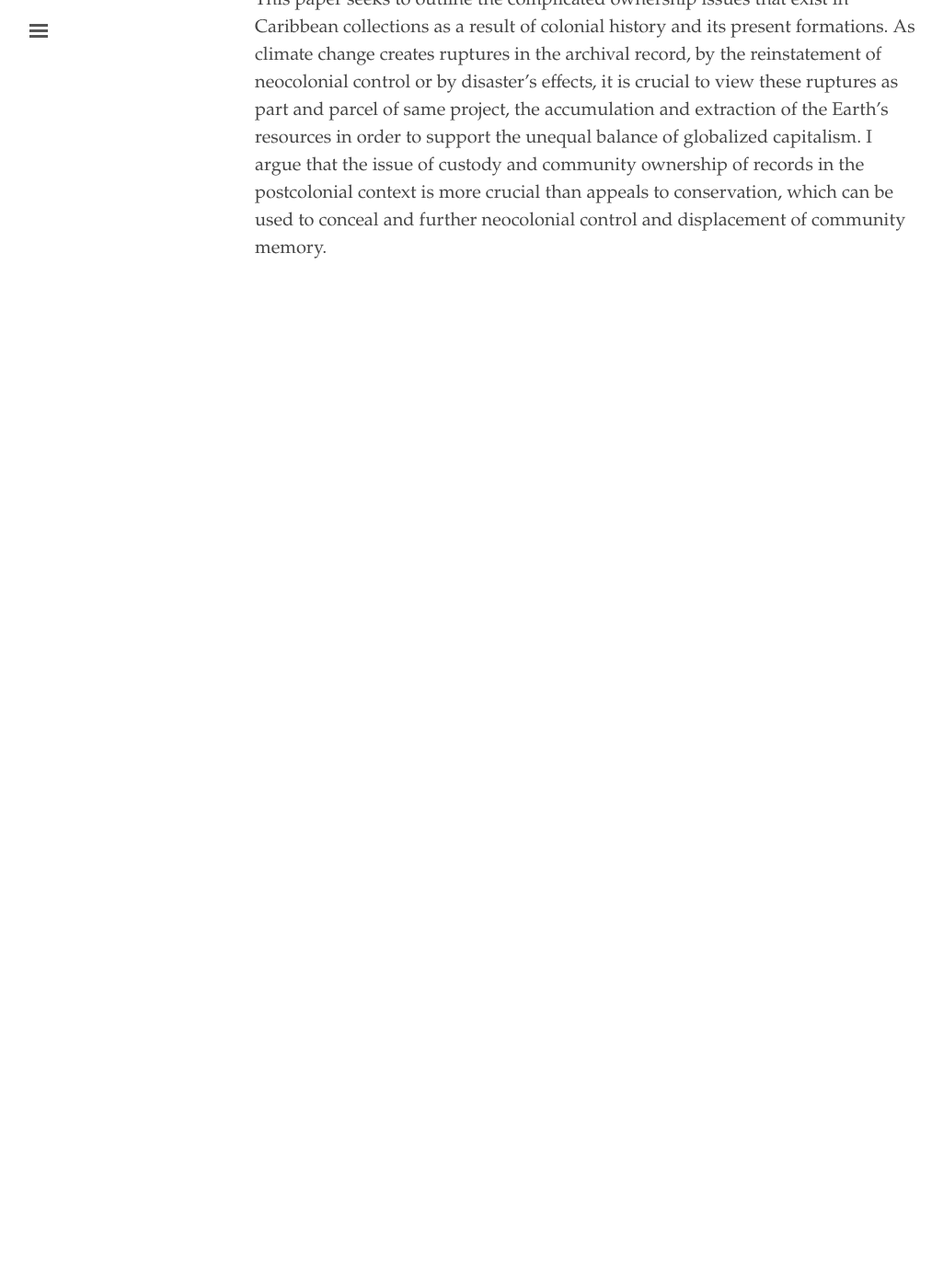
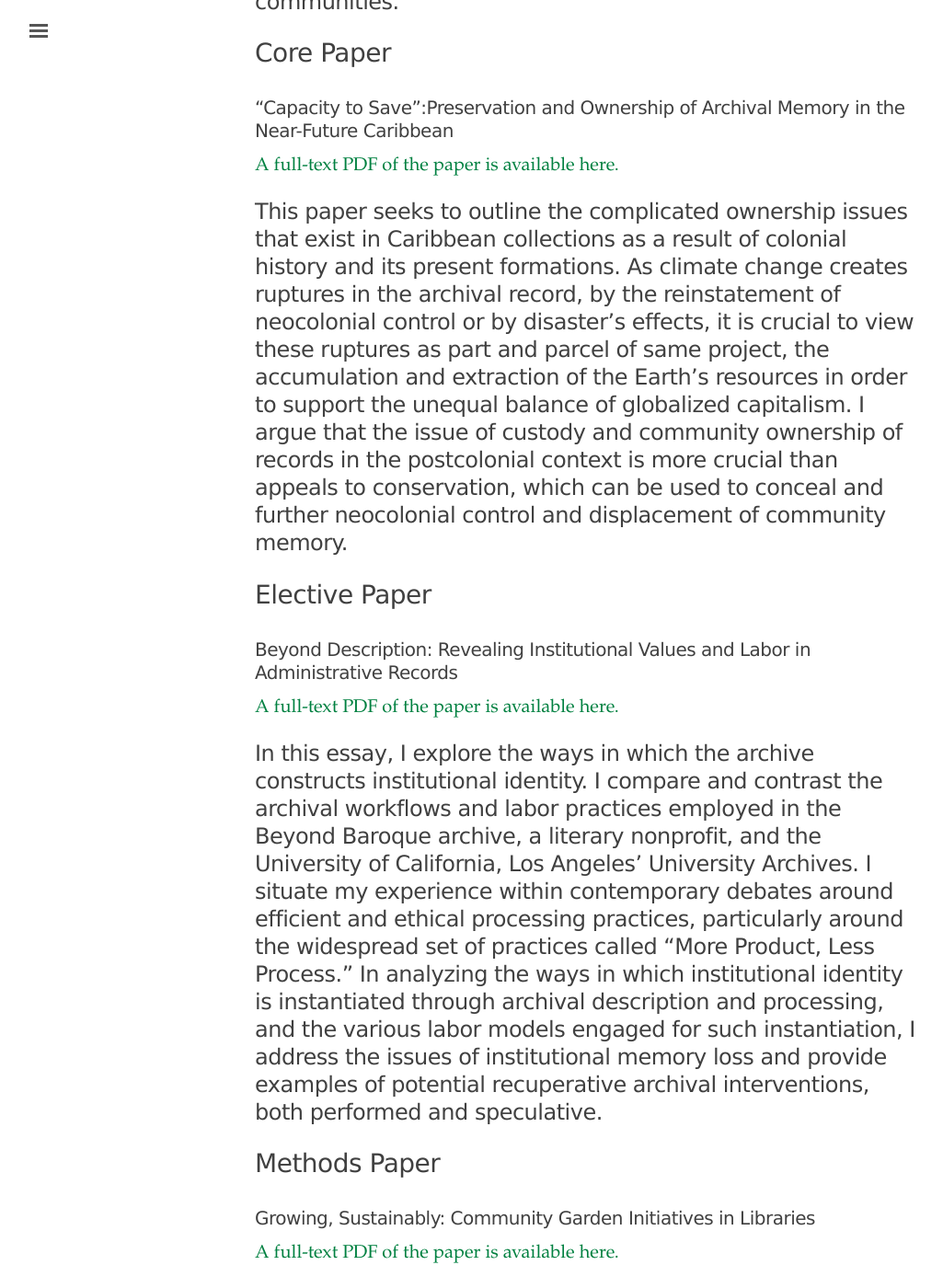
Before and after one commit to dylankarlsson/portfolio, a Jekyll site: the page built from coursework.md, in a window 1280 px wide and 1400 px high, scrolled down 1013 px. Shown: the whole window at 92% size, without its empty margins (3-1028 px from the left). Built offline with Jekyll 4.4.1, drawn with Linux system fonts in a browser that asks for light colours; our own code applies the rules of GitHub Pages for plain Markdown files; before the commit the page ends 1378 px from its top, so only the background shows below that; some of the changed text lies outside the part shown.

Commit message:
Update coursework.md

```diff
--- a/coursework.md
+++ b/coursework.md
@@ -1,16 +1,32 @@
 ---
 layout: page
 ---
-
 # Major Paper
-## Outside Agents: Co-Appraisal and the Capacity for Multiplicities in the Participatory Archive
+### Outside Agents: Co-Appraisal and the Capacity for Multiplicities in the Participatory Archive
 
 [A full-text PDF of the paper is available here.](MajorPaper_Karlsson.pdf)
 
 In this paper, I outline the foundations of the participatory approach to appraisal and address the potential breakthroughs and challenges that may face such models in the future. Acknowledging the contingency upon which “participation” in the archives can be consented to or coerced, my focus lies on the pluralistic landscape of archival repositories in the United States, particularly in universities and large cultural institutions concerned with education. It is through the discussion of the participatory model’s concrete barriers and speculative dimensions that I argue for its implementation, through a diversity of methods and with varying scopes particular to each institution. In focus here is transparent, open-source documentation, participatory collecting drives, and cross-institutional projects and partnerships, among other strategies. Key to the participatory framework, and why it is a desirable strategy, is not only the distribution of resources in creating and preserving historical memory, and therefore agency, but also as a means of recognizing the alternative forms of archival agencies already active within the archival repertoires of underrepresented communities.
-
+---
 # Core Paper
+### “Capacity to Save”:Preservation and Ownership of Archival Memory in the Near-Future Caribbean
 
 [A full-text PDF of the paper is available here.](CorePaper_Karlsson.pdf)
 
 This paper seeks to outline the complicated ownership issues that exist in Caribbean collections as a result of colonial history and its present formations. As climate change creates ruptures in the archival record, by the reinstatement of neocolonial control or by disaster’s effects, it is crucial to view these ruptures as part and parcel of same project, the accumulation and extraction of the Earth’s resources in order to support the unequal balance of globalized capitalism. I argue that the issue of custody and community ownership of records in the postcolonial context is more crucial than appeals to conservation, which can be used to conceal and further neocolonial control and displacement of community memory.
+---
+# Elective Paper
+### Beyond Description: Revealing Institutional Values and Labor in Administrative Records
+
+[A full-text PDF of the paper is available here.](ElectivePaper_Karlsson.pdf)
+
+In this essay, I explore the ways in which the archive constructs institutional identity. I compare and contrast the archival workflows and labor practices employed in the Beyond Baroque archive, a literary nonprofit, and the University of California, Los Angeles’ University Archives. I situate my experience within contemporary debates around efficient and ethical processing practices, particularly around the widespread set of practices called “More Product, Less Process.” In analyzing the ways in which institutional identity is instantiated through archival description and processing, and the various labor models engaged for such instantiation, I address the issues of institutional memory loss and provide examples of potential recuperative archival interventions, both performed and speculative.
+---
+# Methods Paper
+### Growing, Sustainably: Community Garden Initiatives in Libraries
+
+[A full-text PDF of the paper is available here.](MethodsPaper_Karlsson.pdf)
+
+**Executive Summary**
+
+This paper seeks to address the institutional relationships between libraries and community gardens, with the purpose of building on community efforts to create spaces where sustainable gardening practices can be shared, promoted, and practiced in the public setting. Th is paper attempts to share the work being done by librarians in transforming facilities to incorporate garden spaces, and connecting library users to community gardening organizations, and programs. In synthesizing the various benefits and challenges experienced by libraries implementing community garden initiatives, the goal of this paper is to present sustainable guidelines and practices for future institutions. In addition, this paper attempts to define key areas where libraries can intervene in tying environmental information literacy to the project of building sites of community production and sustenance.
```
